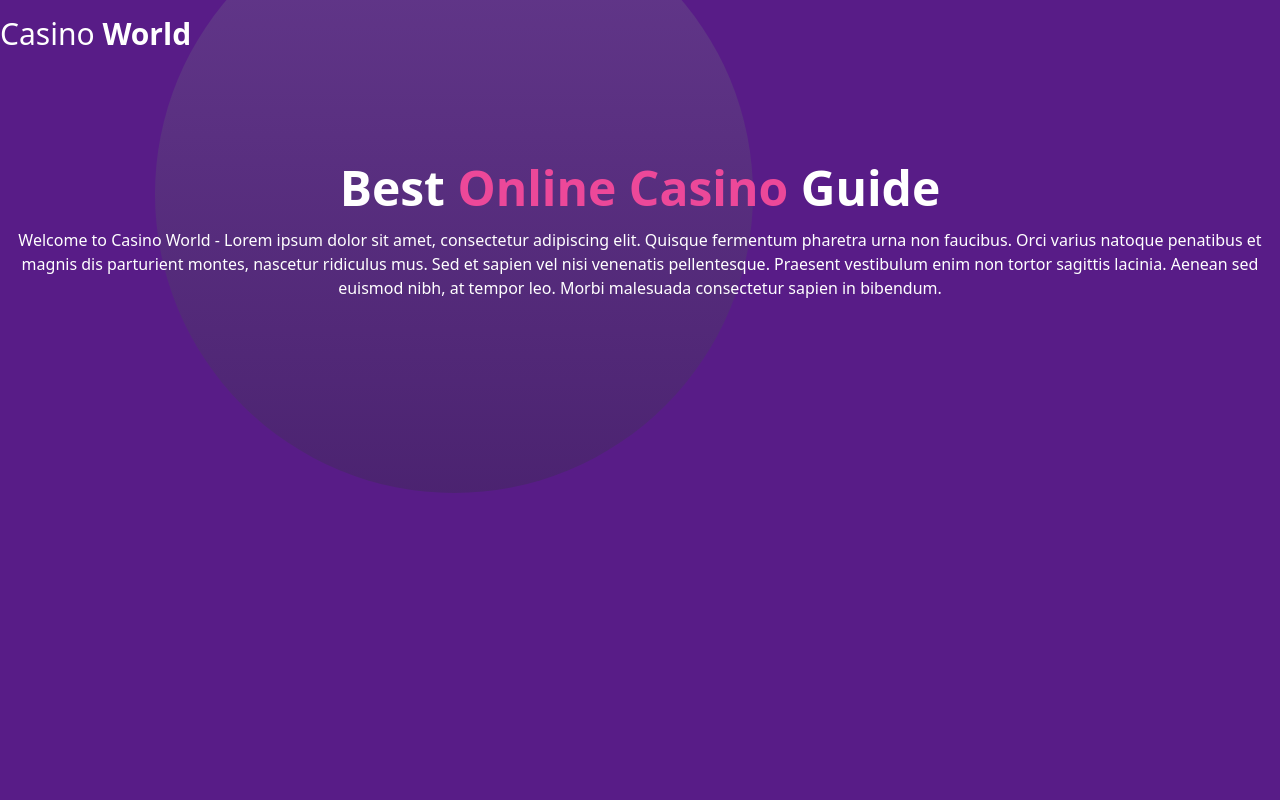
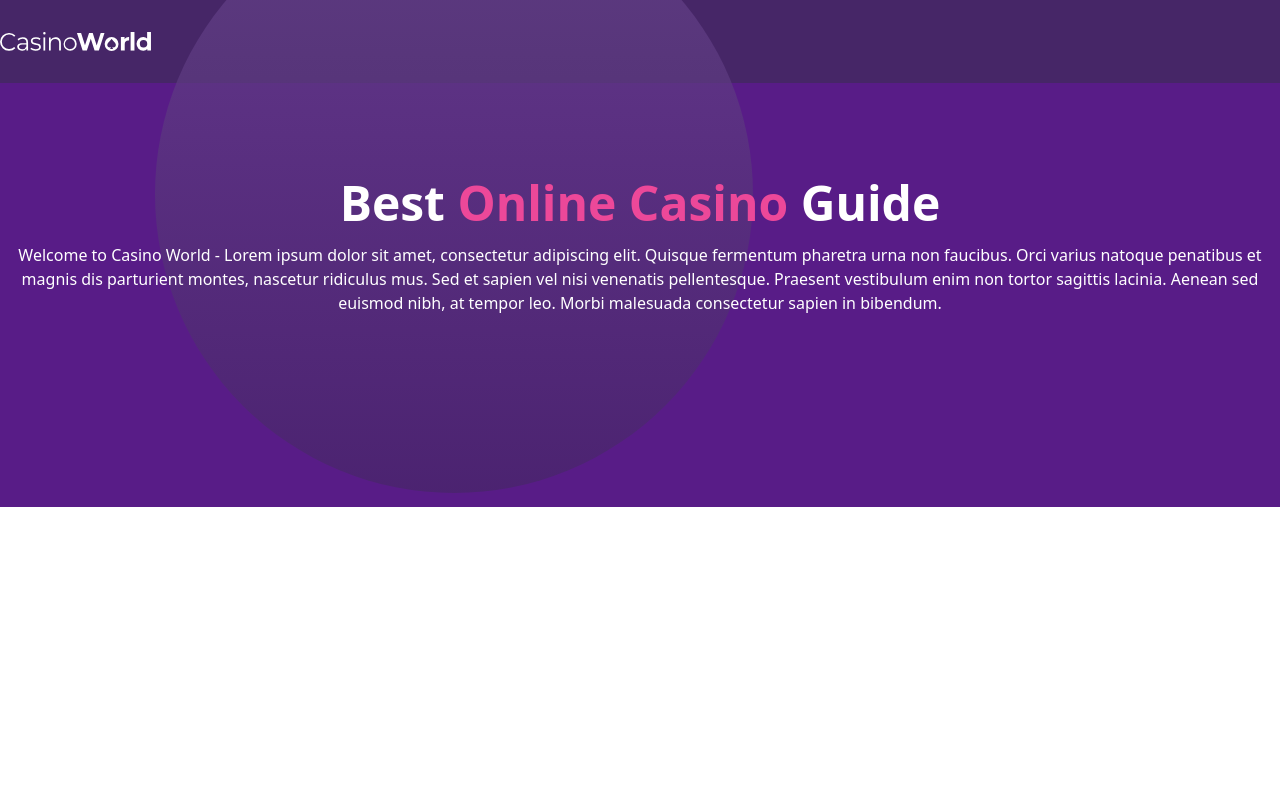
Before and after one commit to fkon123/CasinoWorldProject, a WordPress theme: template src/themes/casino-world/index.php in a window 1280 px wide. Run offline with PHP 8.4 and a stand-in for WordPress, Linux system fonts and the light colour scheme; the site name, menu and one post (Sample post) are stand-ins, and other content is empty; style sheets or scripts are compiled from the project's sources.

Commit message:
header css changes

```diff
--- a/src/themes/casino-world/header.php
+++ b/src/themes/casino-world/header.php
@@ -5,11 +5,11 @@
     <meta name="viewport" content="width=device-width, initial-scale=1">
     <?php wp_head(); ?>
 </head>
-<body class="bg-purple-900" <?php body_class(); ?>>
-<header class="bg-purple-900 text-white py-4">
+<body <?php body_class(); ?>>
+<header class="bg-primary-purple text-primary-white py-8">
     <div class="container mx-auto flex justify-between items-center">
-        <h1 class="text-3xl">Casino <span class="font-bold">World</span></h1>
 
+    <img src="<?php echo get_template_directory_uri(); ?>/images/Logo/Logo.svg" alt="Logo Casino World">
         <nav>
             <ul class="flex space-x-6 text-lg">
                 <?php
```
Also changed, not shown: src/themes/casino-world/images/Logo/Group24010.svg (added), src/themes/casino-world/images/Logo/Logo.svg (added).
